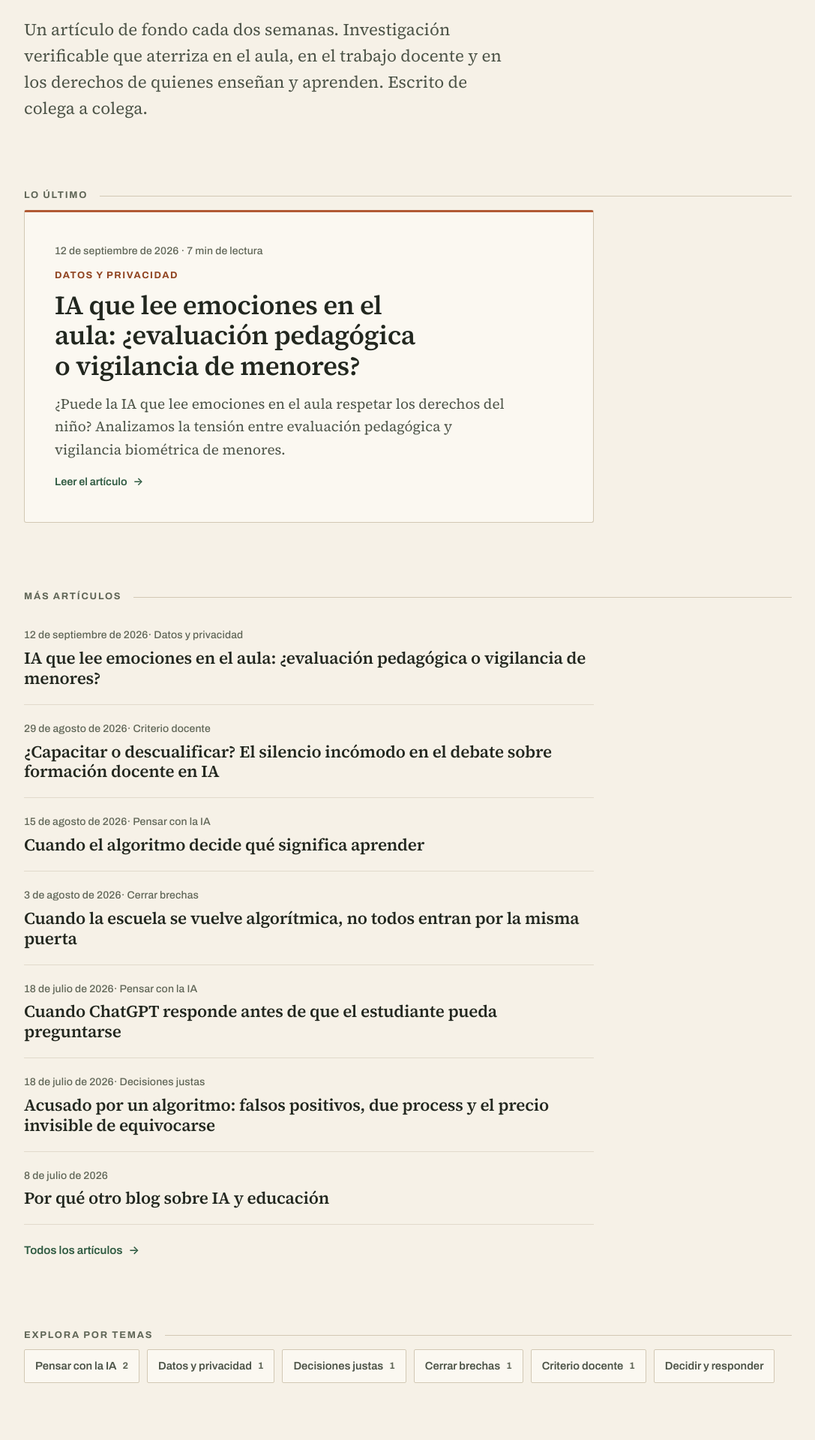
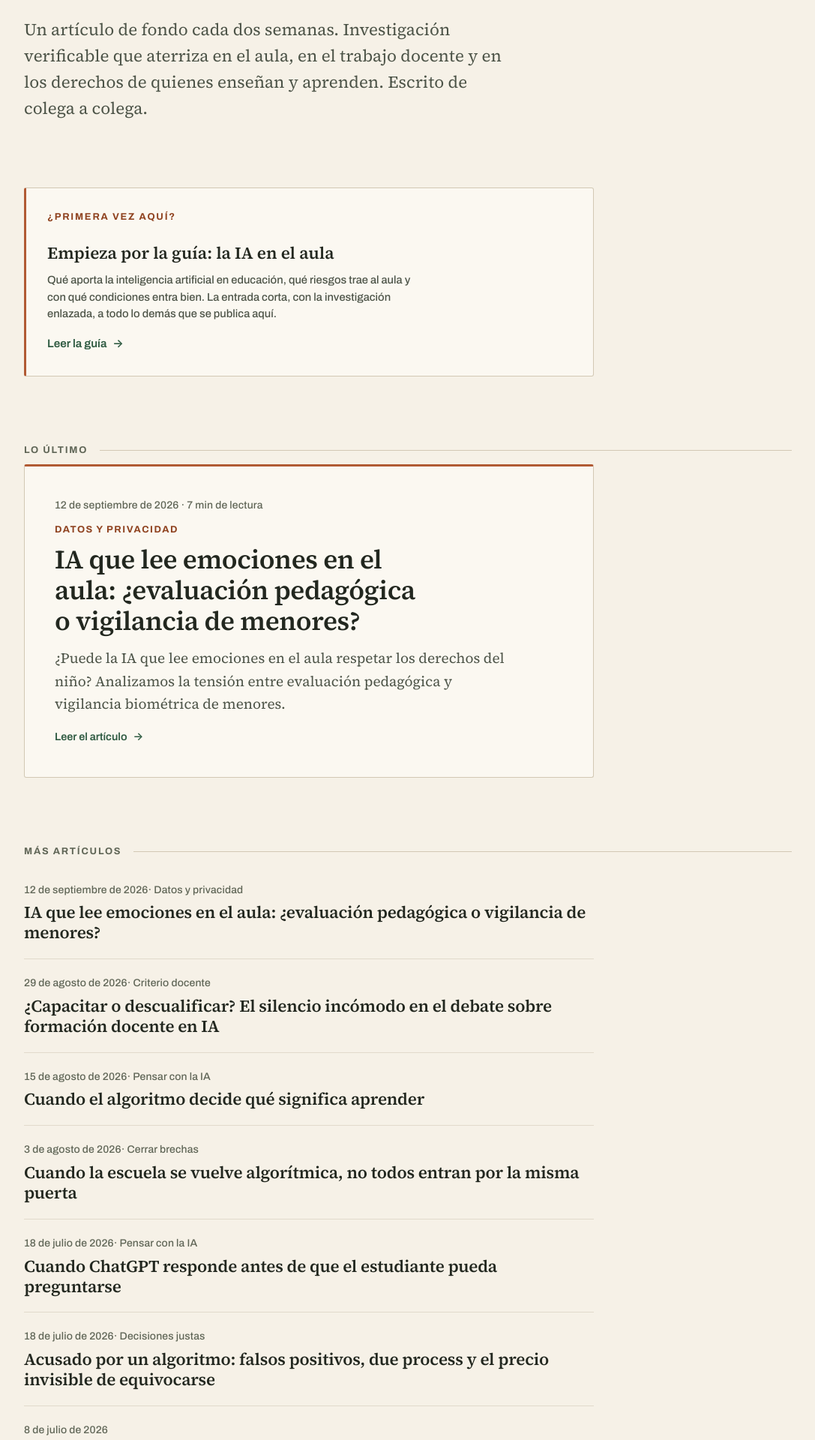
Before and after one commit to ncalbet/blog-docentes, a Jekyll site: the page built from index.html, in a window 1280 px wide. Shown: the part 380-2300 px from the top of the page at 75% size, without its empty margins (96-1183 px from the left). Built offline with Jekyll 4.4.1, drawn with Linux system fonts in a browser that asks for light colours; some of the changed text lies outside the part shown.

Commit message:
Pone una puerta de entrada a la guia en portada y en /sobre/
La guia solo estaba enlazada desde el pie, que es el peor sitio para recibir a
quien llega por una busqueda y no conoce el blog. Ahora hay una franja «¿Primera
vez aqui?» entre la cabecera y «Lo ultimo» de la portada, y otra al final de
/sobre/, donde quien acaba de leer quien escribe se pregunta por donde entrar.

Va como include y no como dos bloques copiados: el texto tiene que decir lo mismo
en los dos sitios el dia que se cambie. Reutiliza .eyebrow y .more-link; el CSS
nuevo es solo la tarjeta, mas sobria que .featured para no competir con el
articulo destacado.

En el pie, la etiqueta pasa de «Guia: IA en el aula» a «Empieza aqui (guia de IA
en el aula)»: decia lo que era, no a quien iba dirigida.

Co-Authored-By: Claude Opus 5 <noreply@anthropic.com>
Claude-Session: https://claude.ai/code/session_01Pviym4dXwdX1UME8H3BdSX

```diff
--- /dev/null
+++ b/_includes/empezar-aqui.html
@@ -0,0 +1,20 @@
+{%- comment -%}
+  Puerta de entrada del sitio, hacia /ia-en-el-aula/.
+
+  Por qué existe: quien llega buscando «IA en el aula», o desde el perfil, cae en una
+  página suelta y no sabe por dónde seguir. El pie enlaza la guía, pero el pie es el
+  peor sitio del sitio para poner una puerta: no lo mira nadie que esté empezando.
+
+  Un include y no dos bloques copiados: va en la portada y al final de /sobre/, y el
+  texto tiene que decir lo mismo en los dos sitios el día que se cambie.
+
+  La guía NO es una entrada del blog a propósito: vive en /ia-en-el-aula/ sin fecha
+  porque se actualiza en el sitio, no envejece en el archivo. Si algún día se convierte
+  en post, este enlace se rompe y hay que rehacerlo.
+{%- endcomment -%}
+<a class="empezar" href="{{ '/ia-en-el-aula/' | relative_url }}">
+  <p class="eyebrow eyebrow--accent">{{ include.eyebrow | default: '¿Primera vez aquí?' }}</p>
+  <p class="empezar__title">Empieza por la guía: la IA en el aula</p>
+  <p class="empezar__text">Qué aporta la inteligencia artificial en educación, qué riesgos trae al aula y con qué condiciones entra bien. La entrada corta, con la investigación enlazada, a todo lo demás que se publica aquí.</p>
+  <span class="more-link">Leer la guía <span aria-hidden="true">&rarr;</span></span>
+</a>
--- a/_layouts/default.html
+++ b/_layouts/default.html
@@ -88,7 +88,7 @@
             las páginas: una página así sin enlaces entrantes propios no la encuentra
             nadie, ni quien busca ni quien indexa.
           {%- endcomment -%}
-          <a href="{{ '/ia-en-el-aula/' | relative_url }}">Guía: IA en el aula</a>
+          <a href="{{ '/ia-en-el-aula/' | relative_url }}">Empieza aquí (guía de IA en el aula)</a>
           <a href="{{ '/temas/' | relative_url }}">Temas</a>
           <a href="{{ '/sobre/' | relative_url }}">Sobre este blog</a>
           <a href="{{ '/seguir/' | relative_url }}">Seguir (correo y RSS)</a>
--- a/assets/css/style.css
+++ b/assets/css/style.css
@@ -345,6 +345,23 @@ figcaption { font-family:var(--sans); font-size:.82rem; color:var(--muted); line
 .tema-card__lema { font-family:var(--sans); font-size:.92rem; line-height:1.55; color:var(--ink-soft); }
 .tema-card__meta { margin-top:auto; padding-top:6px; font-family:var(--sans); font-size:.85rem; font-weight:600; color:var(--accent-strong); }
 
+/* ---------- 12c. Puerta de entrada («Empieza aquí») ---------- */
+/* Más sobrio que .featured a propósito: acompaña al artículo destacado de la portada,
+   no compite con él. Lo que lo separa del resto es la banda de acento a la izquierda.
+   Reutiliza .eyebrow y .more-link, que ya existen: aquí solo va lo que falta. */
+.empezar {
+  display:block; max-width:760px; text-decoration:none;
+  background:var(--surface); border:1px solid var(--rule-strong);
+  border-left:3px solid var(--accent); border-radius:var(--radius);
+  padding:clamp(20px, 3vw, 28px); transition:border-color .18s ease;
+}
+.empezar:hover { border-color:var(--accent); }
+.empezar__title { font-family:var(--serif); font-weight:600; font-size:var(--fs-h3); line-height:1.2; color:var(--ink); text-wrap:balance; }
+.empezar:hover .empezar__title { color:var(--link-hover); }
+.empezar__text { margin-top:10px; font-family:var(--sans); font-size:.92rem; line-height:1.55; color:var(--ink-soft); max-width:58ch; }
+.empezar .more-link { margin-top:16px; }
+.empezar:hover .more-link { text-decoration:underline; }
+
 /* ---------- 13. Pie --------------------------------------- */
 .site-footer { background:var(--footer-bg); color:var(--footer-fg); margin-top:auto; }
 .site-footer .container { padding-block:clamp(40px, 6vw, 64px); }
--- a/index.html
+++ b/index.html
@@ -8,6 +8,12 @@ layout: default
       <p class="eyebrow">Publicación independiente</p>
       <h1 class="hero__title">{{ site.description | default: "Inteligencia artificial y educación, con evidencia y con derechos." }}</h1>
       <p class="hero__lead">Un artículo de fondo cada dos semanas. Investigación verificable que aterriza en el aula, en el trabajo docente y en los derechos de quienes enseñan y aprenden. Escrito de colega a colega.</p>
+    </div>
+  </section>
+
+  <section class="section section--tight">
+    <div class="container">
+      {% include empezar-aqui.html %}
     </div>
   </section>
 
```
Also changed, not shown: sobre.md (+6 -0 lines).
